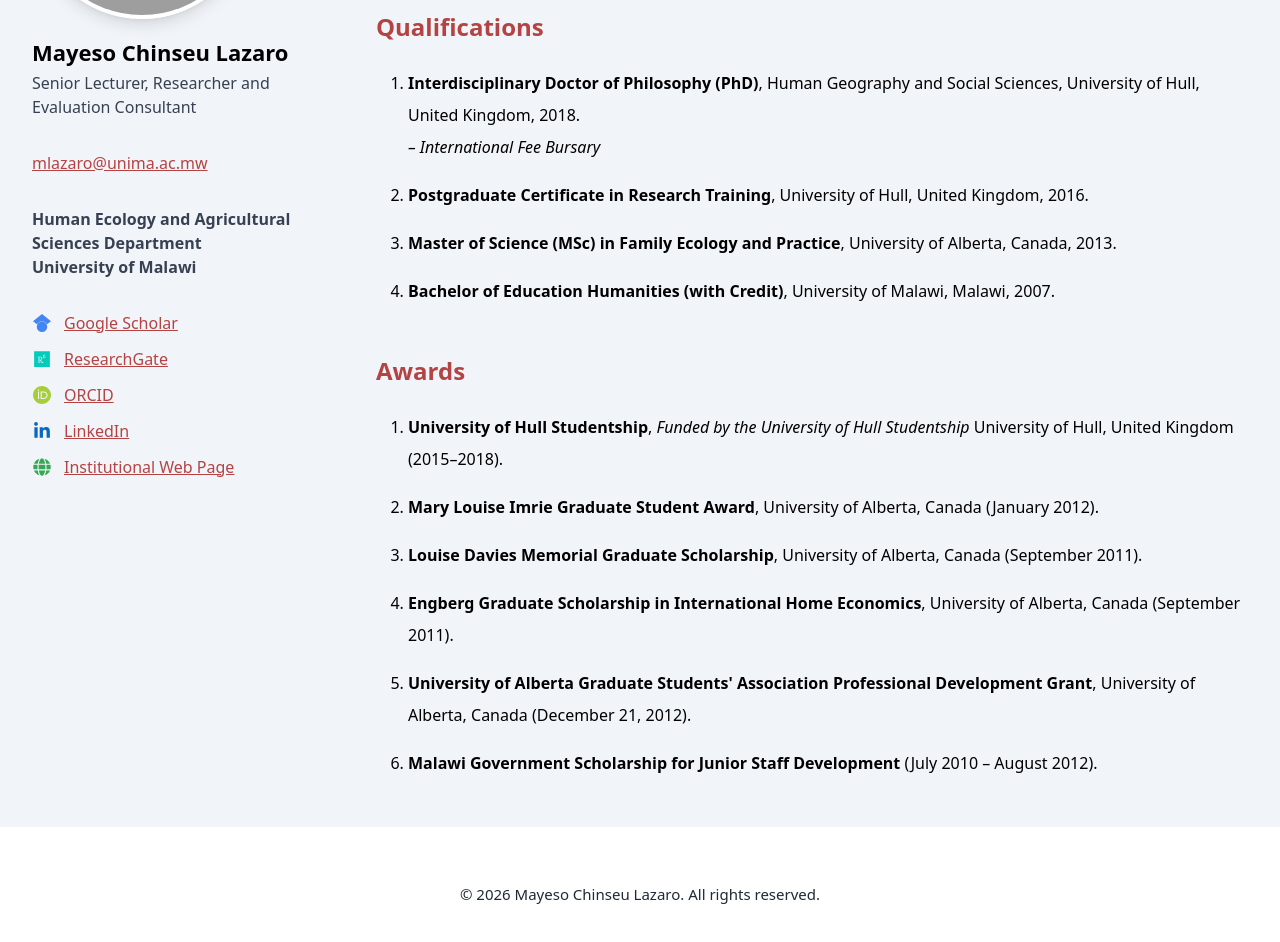
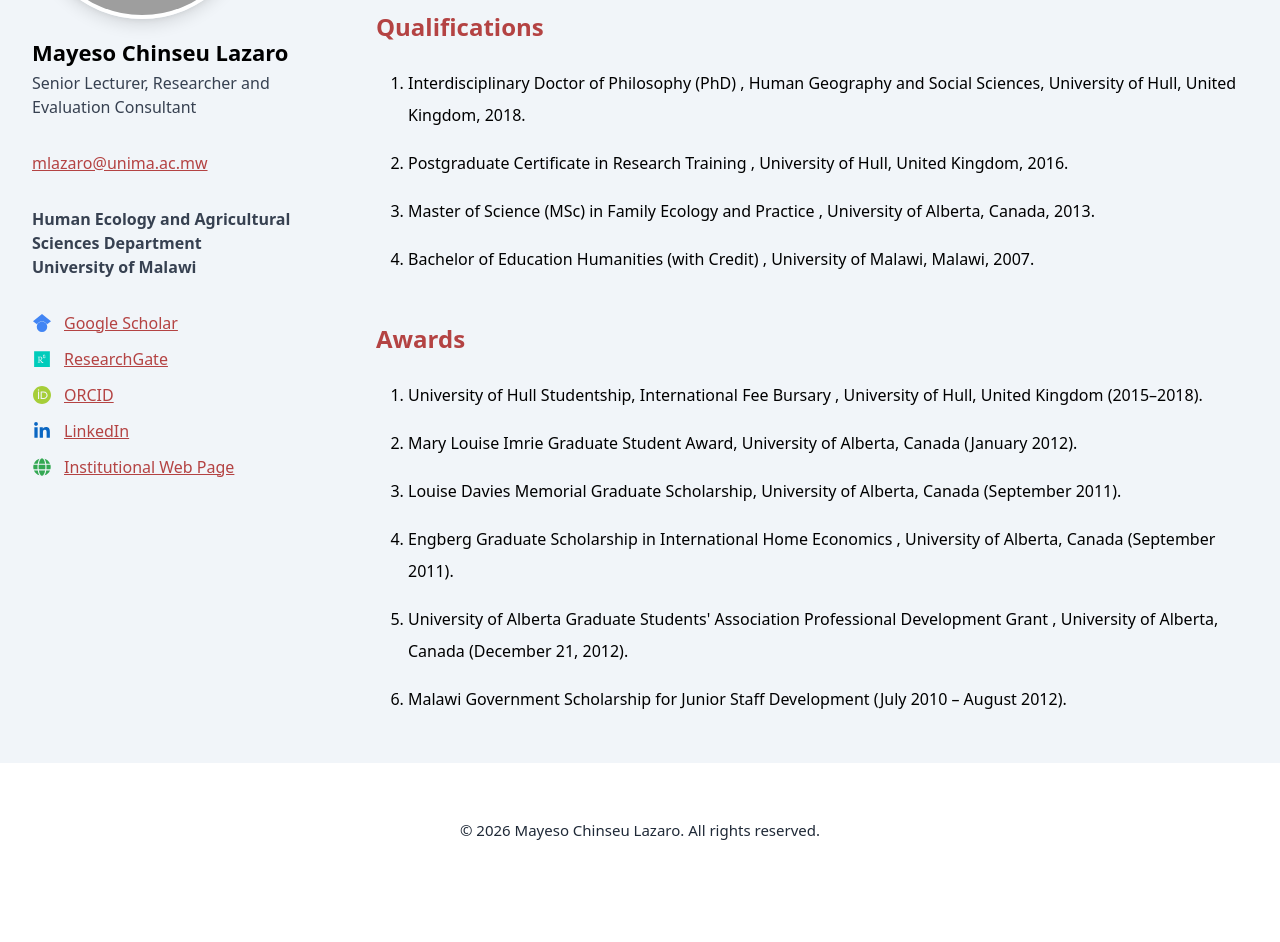
Before and after one commit to alexmwalec/dr-lazalo-academic-researcher, a React (Create React App) app: page /awards in a window 1280 px wide. Shown: the part 500-1442 px from the top of the page. After the commit the page ends 1398 px from the top, so only its background shows below. Built offline with nearby package versions, Linux system fonts and the light colour scheme; grey boxes are pictures that could not be loaded.

Commit message:
Deleting international fee Bursary on qualification and adding on Awards

```diff
--- a/src/Pages/Awards/awards.js
+++ b/src/Pages/Awards/awards.js
@@ -121,36 +121,33 @@ const Awards = () => {
 
               <ol className="list-decimal ml-5 sm:ml-8 space-y-4 text-black leading-7 sm:leading-8 text-sm sm:text-base">
                 <li>
-                  <strong>
+
                     Interdisciplinary Doctor of Philosophy (PhD)
-                  </strong>
+
                   , Human Geography and Social Sciences, University of Hull,
                   United Kingdom, 2018.
                   <br />
-                  <span className="italic">
-                 – International
-                    Fee Bursary
-                  </span>
+
                 </li>
 
                 <li>
-                  <strong>
+
                     Postgraduate Certificate in Research Training
-                  </strong>
+
                   , University of Hull, United Kingdom, 2016.
                 </li>
 
                 <li>
-                  <strong>
+
                     Master of Science (MSc) in Family Ecology and Practice
-                  </strong>
+
                   , University of Alberta, Canada, 2013.
                 </li>
 
                 <li>
-                  <strong>
+
                     Bachelor of Education Humanities (with Credit)
-                  </strong>
+
                   , University of Malawi, Malawi, 2007.
                 </li>
               </ol>
@@ -163,40 +160,38 @@ const Awards = () => {
               </h2>
 
               <ol className="list-decimal ml-5 sm:ml-8 space-y-4 text-black leading-7 sm:leading-8 text-sm sm:text-base">
-                <li>
-                  <strong>University of Hull Studentship</strong>,
-                  <span className="italic"> Funded by the University of Hull Studentship</span> University of Hull, United Kingdom (2015–2018).
+                <li>University of Hull Studentship,<span> International Fee Bursary ,</span> University of Hull, United Kingdom (2015–2018).
                 </li>
 
                 <li>
-                  <strong>Mary Louise Imrie Graduate Student Award</strong>,
+                Mary Louise Imrie Graduate Student Award,
                   University of Alberta, Canada (January 2012).
                 </li>
 
                 <li>
-                  <strong>Louise Davies Memorial Graduate Scholarship</strong>,
+                Louise Davies Memorial Graduate Scholarship,
                   University of Alberta, Canada (September 2011).
                 </li>
 
                 <li>
-                  <strong>
+
                     Engberg Graduate Scholarship in International Home Economics
-                  </strong>
+
                   , University of Alberta, Canada (September 2011).
                 </li>
 
                 <li>
-                  <strong>
+
                     University of Alberta Graduate Students' Association
                     Professional Development Grant
-                  </strong>
+
                   , University of Alberta, Canada (December 21, 2012).
                 </li>
 
                 <li>
-                  <strong>
+
                     Malawi Government Scholarship for Junior Staff Development
-                  </strong>{" "}
+                  {" "}
                   (July 2010 – August 2012).
                 </li>
               </ol>
--- a/src/Pages/Conference/conferenceData.js
+++ b/src/Pages/Conference/conferenceData.js
@@ -5,9 +5,9 @@ export const conferenceData = [
     title: "A Scoping Review of Ageing and Climate Change in Southern Africa",
     location: "Oxford Brookes University, Oxford, UK.",
     authors: "Durosaiye, I., Sadiq, I., Tekin, M., & Lazaro, M.",
-    conference: "British Society of Gerontology 55th Annual Conference",
+    conference: "British Society of Gerontology 55th Annual Conference, 24-26 June 2026, Oxford Brookes University, Oxford, UK.",
     date: "24–26 June 2026",
-    citation: "1.Durosaiye, I., Sadiq, I., Tekin, M., & Lazaro, M. (2026). A Scoping Review of Ageing and Climate Change in Southern Africa. British Society of Gerontology 55th Annual Conference, 24-26 June 2026, Oxford Brookes University, Oxford, UK.",
+    citation: "Durosaiye, I., Sadiq, I., Tekin, M., & Lazaro, M. (2026). A Scoping Review of Ageing and Climate Change in Southern Africa. British Society of Gerontology 55th Annual Conference, 24-26 June 2026, Oxford Brookes University, Oxford, UK.",
     pdfUrl: "#",
 
   },
@@ -17,7 +17,7 @@ export const conferenceData = [
     title: "Invisible in Plain Sight? Grandfathers Caring for Orphaned Grandchildren in Rural Malawi",
     location: "University of East Anglia, Norwich, England",
     authors: "Lazaro, M., Robson, E., & Walker, L.",
-    conference: "Development Studies Association (DSA) Annual Conference",
+    conference: "Development Studies Association (DSA) 2021 Annual Conference (Virtual), “Ageing and older age: unsettling development assumptions”. University of East Anglia, Norwich, England",
     date: "14 June – 2 July 2021",
     citation: "Lazaro, M., Robson, E., & Walker, L. (2021). Invisible in plain sight? Grandfathers caring for orphaned grandchildren in rural Malawi. Development Studies Association (DSA) 2021 Annual Conference (Virtual), “Ageing and older age: unsettling development assumptions”. University of East Anglia, Norwich, England",
     pdfUrl :  "pdfs/conference/Lazaro et al 2023 - Invisible in Plain Sight.pdf"
@@ -25,12 +25,12 @@ export const conferenceData = [
   {
     id: 3,
     year: 2019,
-    title: "International Association of Gerontology and Geriatrics European Region Congress(IAGG-ER)",
+    title: " International Association of Gerontology and Geriatrics European Region (IAGG-ER) Congress 2019",
     location: "Gothenburg, Sweden",
     authors: "Lazaro, M.",
-    conference: "International Association of Gerontology and Geriatrics European Region Congress ",
+    conference: " International Association of Gerontology and Geriatrics European Region (IAGG-ER) Congress 2019, Gothenburg, Sweden. ‘Towards Capability in Ageing – From Cell to Society",
     date: "23–25 May 2019",
-    citation: "Lazaro, M. (2019). International Association of Gerontology and Geriatrics European Region (IAGG-ER) Congress 2019, 23-25 May 2019, Gothenburg, Sweden. ‘Towards Capability in Ageing – From Cell to SocietyInternational Association of Gerontology and Geriatrics European Region (IAGG-ER) Congress 2019, 23-25 May 2019, Gothenburg, Sweden. ‘Towards Capability in Ageing – From Cell to Society",
+    citation: "Lazaro, M. (2019). Invisible in plain sight? Grandfathers caring for orphaned grandchildren in rural Malawi. International Association of Gerontology and Geriatrics European Region (IAGG-ER) Congress 2019, 23-25 May 2019, Gothenburg, Sweden. ‘Towards Capability in Ageing – From Cell to Society",
   },
   {
     id: 4,
@@ -38,7 +38,7 @@ export const conferenceData = [
     title: "Grandfathers Caring for Orphaned Grandchildren in Rural Southern Malawi: Invisible in Plain Sight?",
     location: "University of Hull, United Kingdom",
     authors: "Lazaro, M.C.",
-    conference: "SES PhD Research Day",
+    conference: "SES PhD Research Day, University of Hull, UK",
     date: "25 January 2018",
     citation: "Lazaro, M.C. (2018). Grandfathers caring for orphaned grandchildren in rural Southern Malawi: Invisible in Plain Sight? SES PhD Research Day – January 25, University of Hull, UK.",
     pdfUrl: "pdfs/conference/Lazaro 2018 PhD Thesis.pdf",
@@ -49,9 +49,9 @@ export const conferenceData = [
     title: "Exploring the Emotional Cost of Researching in Communities Affected by HIV/AIDS and Poverty in Malawi",
     location: "University of Leeds, United Kingdom",
     authors: "Lazaro, M.C.",
-    conference: "5th Annual Researchers in Development Network Conference",
+    conference: "The 5th Annual Researchers in Development Network (RiDNet) Conference “I, Researcher: exploring the research experience - context, self and interdisciplinary practice” University of Leeds, United Kingdom",
     date: "27 January 2017",
-    citation: "Lazaro, M.C. (2017). Exploring the emotional cost of researching in communities affected by HIV/AIDS and poverty in Malawi,The 5th Annual Researchers in Development Network (RiDNet) Conference “I, Researcher: exploring the research experience - context, self and interdisciplinary practice” – January 27, University of Leeds, United Kingdom",
+    citation: "Lazaro, M.C. (2017). Exploring the emotional cost of researching in communities affected by HIV/AIDS and poverty in Malawi. The 5th Annual Researchers in Development Network (RiDNet) Conference “I, Researcher: exploring the research experience - context, self and interdisciplinary practice” – January 27, University of Leeds, United Kingdom",
   },
   {
     id: 6,
@@ -59,9 +59,9 @@ export const conferenceData = [
     title: "Learning with Tears? The Emotional Cost of Researching in Communities Affected by HIV/AIDS and Poverty in Rural Southern Malawi",
     location: "University of London, United Kingdom",
     authors: "Lazaro, M.C.",
-    conference: "The Process and Challenges of Conducting Research on Africa",
+    conference: "The Process and Challenges of Conducting Research on Africa: From the Library to the Field, Royal Holloway, University of London, United Kingdom",
     date: "3 November 2016",
-    citation: "Lazaro, M.C. (2016). Learning with tears? The emotional cost of researching in communities affected by HIV/AIDS and poverty in rural Southern Malawi.The Process and Challenges of Conducting Research on Africa: From the Library to the Field – November 3, Royal Holloway, University of London, United Kingdom",
+    citation: "Lazaro, M.C. (2016). Learning with tears? The emotional cost of researching in communities affected by HIV/AIDS and poverty in rural Southern Malawi. The Process and Challenges of Conducting Research on Africa: From the Library to the Field – November 3, Royal Holloway, University of London, United Kingdom",
   },
   {
     id: 7,
@@ -69,9 +69,9 @@ export const conferenceData = [
     title: "Grandparenting in the Context of HIV/AIDS and Poverty",
     location: "University of Hull, United Kingdom",
     authors: "Lazaro, M.C.",
-    conference: "University of Hull PhD Symposium",
+    conference: "PhD Symposium “Lightning Talk” University House (Students’ Union Building), University of Hull, Hull, United Kingdom",
     date: "8 October 2015",
-    citation: "Lazaro, M.C. (2015). Grandparenting in the Context of HIV/AIDS and Poverty: The Place of Grandfathers in Carework for Orphans and Vulnerable Children in Rural Southern Malawi.7.PhD Symposium “Lightning Talk” — October 8, University House (Students’ Union Building), University of Hull, Hull, United Kingdom;",
+    citation: "Lazaro, M.C. (2015). Grandparenting in the Context of HIV/AIDS and Poverty: The Place of Grandfathers in Carework for Orphans and Vulnerable Children in Rural Southern Malawi. PhD Symposium “Lightning Talk” — October 8, University House (Students’ Union Building), University of Hull, Hull, United Kingdom",
   },
   {
     id: 8,
@@ -79,7 +79,7 @@ export const conferenceData = [
     title: "Dealing with Household Correlations in Using Survey Data to Estimate Risk of Diarrhoea in Under-Five Children in Malawi",
     location: "Cape Town, South Africa",
     authors: "Kaombe, T.M., Simbeye, J., Ng'ambi, W.F., & Lazaro, M.C.",
-    conference: "SAMSA 2013 Conference",
+    conference: "SAMSA 2013 Conference, Cape Town, South Africa",
     date: "25–29 November 2013",
     citation: "Kaombe, T.M., Simbeye, J., Ng’ambi, W.F., & Lazaro, M.C. (2013). Dealing with Household Correlations in using Survey Data to estimate Risk of Diarrhoea in Under-Five Children in Malawi. SAMSA 2013 Conference, 25-29 November, Cape Town, South Africa",
   },
@@ -89,8 +89,8 @@ export const conferenceData = [
     title: "The Health Immigrant Effect: Changes of Immigrants and Refugees Health over Time",
     location: "Orlando, Florida, USA",
     authors: "Lazaro, M.C., Skrypnek, B.J., & Williams, D.",
-    conference: "National Council on Family Relations 73rd Annual Conference",
+    conference: "The National Council for Family Relations 73rd Annual Conference “Families and the Shifting Economy” – Rosen Center Hotel, Orlando, Florida, US.",
     date: "16–19 November 2011",
-    citation: "9.Lazaro, M.C., Skrypnek, B.J., & Williams, D. (2011). The Health Immigrant Effect: Changes of Immigrants and Refugees Health over Time. The National Council for Family Relations 73rd Annual Conference ““Families and the Shifting Economy – November 16-19, 2011, Rosen Center Hotel, Orlando, Florida, US.",
+    citation: " Lazaro, M.C., Skrypnek, B.J., & Williams, D. (2011). The Health Immigrant Effect: Changes of Immigrants and Refugees Health over Time. The National Council for Family Relations 73rd Annual Conference “Families and the Shifting Economy” – November 16-19, 2011, Rosen Center Hotel, Orlando, Florida, US.",
   },
 ];
--- a/src/Pages/Home/Home.js
+++ b/src/Pages/Home/Home.js
@@ -197,7 +197,7 @@ const Home = () => {
               About me
             </h1>
 
-            <div className="space-y-6 sm:space-y-8 text-[16px] sm:text-[18px] leading-8 sm:leading-9 text-[#333] max-w-5xl">
+            <div className="space-y-6 sm:space-y-8 text-[19px]  sm:text-[19px] leading-8 sm:leading-9 text-[#333] max-w-5xl">
               <p>
                 Senior Lecturer, Researcher, and Evaluation Consultant at the{" "}
                 <a href="https://www.unima.ac.mw"
@@ -336,7 +336,7 @@ const Home = () => {
                 onClick={toggleCV}
                 className="inline-block text-[#b44343] font-bold underline text-base sm:text-lg hover:text-rose-700"
               >
-                {showCV ? "Hide CV" : "View CV"}
+                {showCV ? "Hide CV" : "View Dr Mayeso Chinseu Lazaro  CV"}
               </button>
             </div>
 
```
